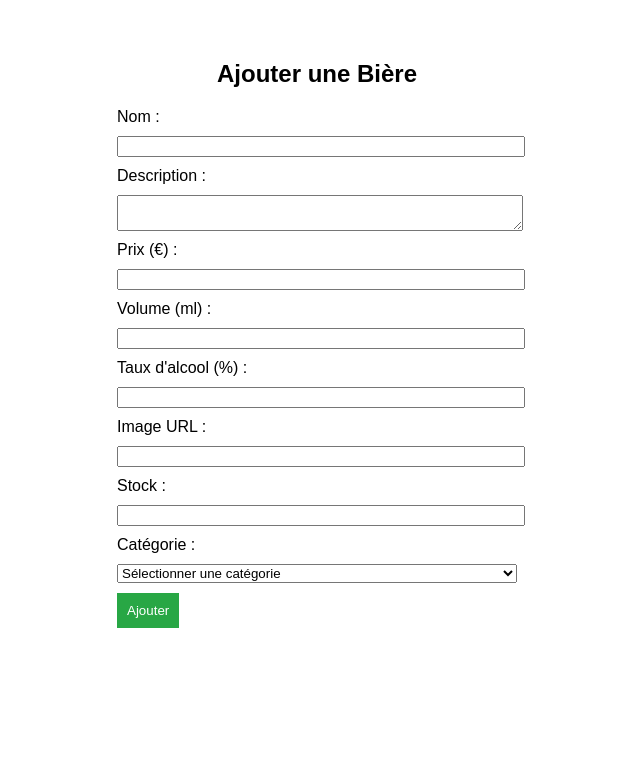
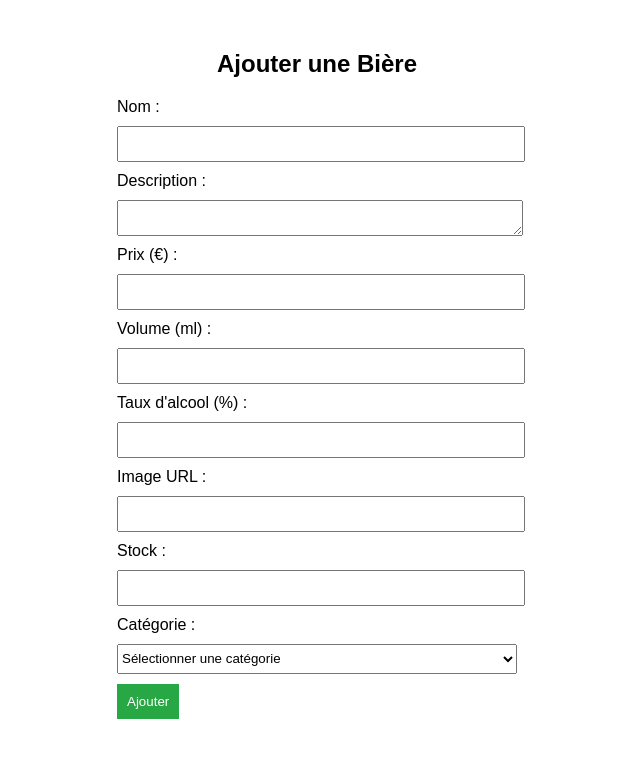
Before and after one commit to ThePolimani/DraskanWeb, a PHP site: page /addinterface.php in a window 1280 px wide. Shown: the top 758 px of the page, without its empty margins (323-963 px from the left). Run offline with PHP 8.4, Linux system fonts and the light colour scheme; data that the repository does not hold is empty.

Commit message:
Update addinterface.php

```diff
--- a/addinterface.php
+++ b/addinterface.php
@@ -36,9 +36,10 @@ if ($_SERVER['REQUEST_METHOD'] === 'POST') {
     <style>
         body { font-family: Arial, sans-serif; margin: 20px; }
         form { max-width: 400px; margin: auto; }
+        input, select { min-height: 30px;}
         label, input, select, textarea { display: block; width: 100%; margin-bottom: 10px; }
         button { background: #28a745; color: white; padding: 10px; border: none; cursor: pointer; }
-        h2 { text-align: center; margin-top: 60px;}
+        h2 { text-align: center; margin-top: 50px;}
         .message { color: green; text-align: center;}
         .error { color: red; }
     </style>
```
